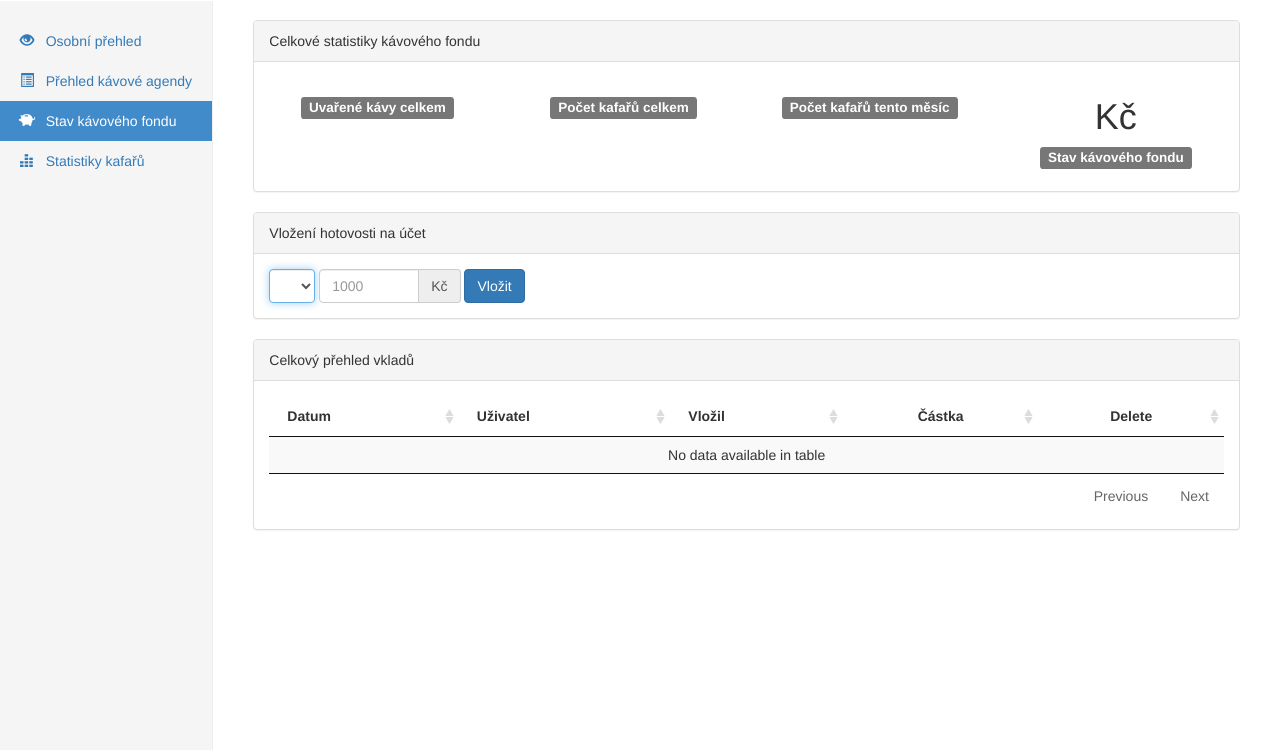
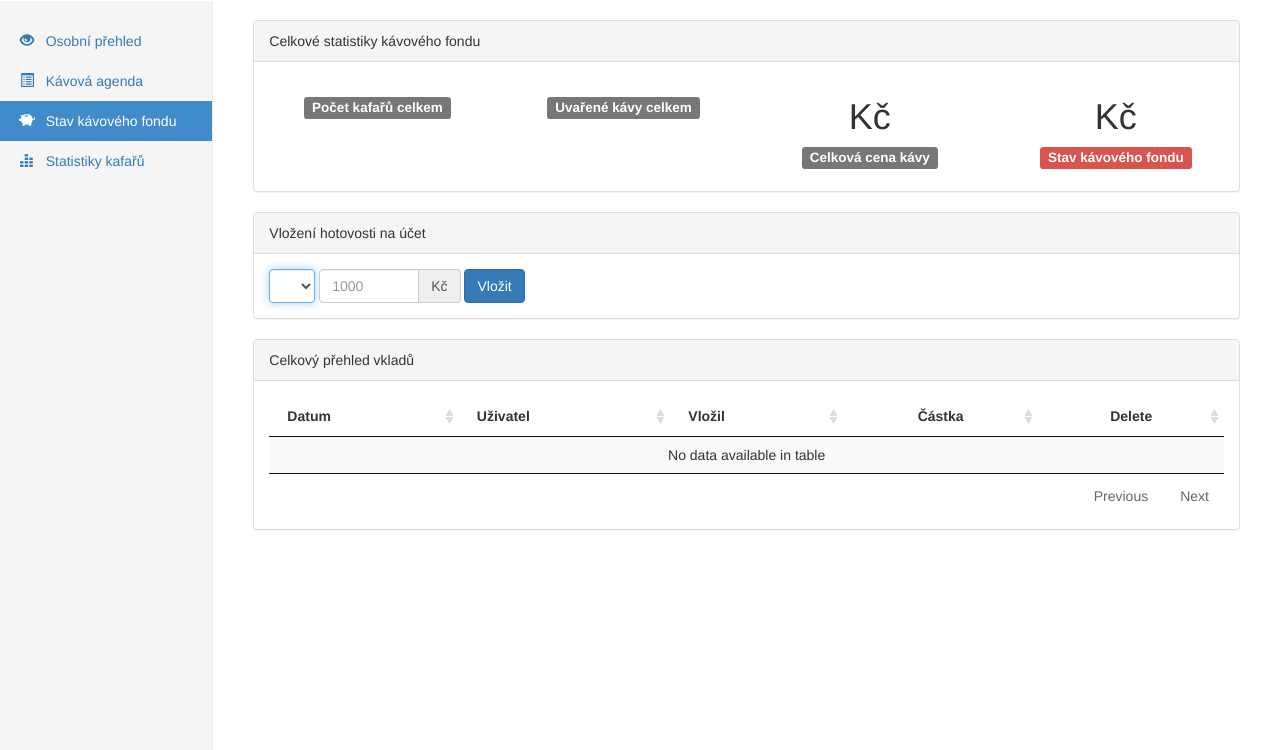
Before and after one commit to xkostejx/rca, a Flask app: template app/templates/balance.html in a window 1280 px wide. Shown: the part 50-800 px from the top of the page. Run offline with Flask 2, Linux system fonts and the light colour scheme; the template is opened without the code that fills it: values that come from a table or form of the project are taken from there, others are empty; parts of the project's set-up code (start-up, migrations or seed data) failed here and were passed over; some libraries are stand-ins or nearby versions.

Commit message:
Minor visual fix

```diff
--- a/app/__init__.py
+++ b/app/__init__.py
@@ -35,8 +35,6 @@ from app.mod_data.controllers import mod_data as data_module
 # Register blueprint(s)
 app.register_blueprint(view_module)
 app.register_blueprint(data_module)
-# app.register_blueprint(xyz_module)
-# ..
 
 # Build the database:
 # This will create the database file using SQLAlchemy
--- a/app/mod_data/constants.py
+++ b/app/mod_data/constants.py
@@ -5,7 +5,7 @@ class Constants():
 
 	SQL_GLOBAL_SUMMARY = "SELECT ct.coffee_count as coffee_today, cm.coffee_count as coffee_month, co.coffee_count as coffee_overall, (co.price_sum*-1) + do.deposit_sum as balance FROM (SELECT count(id) as coffee_count FROM coffee WHERE DATE(date_created) = CURDATE()) as ct,(SELECT count(id) as coffee_count FROM coffee WHERE DATE_FORMAT(date_created,'%m-%Y') = DATE_FORMAT(NOW(),'%m-%Y')) as cm, (SELECT count(id) as coffee_count, sum(price) as price_sum FROM coffee) as co, (SELECT sum(amount) as deposit_sum FROM deposit) as do"
 
-	SQL_BALANCE_SUMMARY = "SELECT count(c.id) as coffee_count, count(distinct(c.user_id)) as user_count, cm.user_month_count, (co.price_sum*-1) + do.deposit_sum as balance FROM coffee c, (SELECT sum(price) as price_sum FROM coffee) as co, (SELECT sum(amount) as deposit_sum FROM deposit) as do, (SELECT count(distinct(user_id)) as user_month_count FROM coffee WHERE DATE_FORMAT(date_created,'%m-%Y') = DATE_FORMAT(NOW(),'%m-%Y')) cm"
+	SQL_BALANCE_SUMMARY = "SELECT count(c.id) as coffee_count, count(distinct(c.user_id)) as user_count, cm.user_month_count, co.price_sum as price_sum, (co.price_sum*-1) + do.deposit_sum as balance FROM coffee c, (SELECT sum(price) as price_sum FROM coffee) as co, (SELECT sum(amount) as deposit_sum FROM deposit) as do, (SELECT count(distinct(user_id)) as user_month_count FROM coffee WHERE DATE_FORMAT(date_created,'%m-%Y') = DATE_FORMAT(NOW(),'%m-%Y')) cm"
 
 	SQL_USERS = "SELECT * FROM users ORDER BY fullname"
 
--- a/app/templates/balance.html
+++ b/app/templates/balance.html
@@ -62,23 +62,23 @@
 
 			<div class="row placeholders2">
 				<div class="col-xs-6 col-sm-3">
+					<h1>{{ dbalancesum.user_count }}</h1>
+					<h4><span class="label label-default">Počet kafařů celkem</span></h4>
+					<span class="text-muted"></span>
+				</div>
+				<div class="col-xs-6 col-sm-3">
 					<h1>{{ dbalancesum.coffee_count }}</h1>
 					<h4><span class="label label-default">Uvařené kávy celkem</span></h4>
 					<span class="text-muted"></span>
 				</div>
 				<div class="col-xs-6 col-sm-3">
-					<h1>{{ dbalancesum.user_count }}</h1>
-					<h4><span class="label label-default">Počet kafařů celkem</span></h4>
-					<span class="text-muted"></span>
-				</div>
-				<div class="col-xs-6 col-sm-3">
-					<h1>{{ dbalancesum.user_month_count }}</h1>
-					<h4><span class="label label-default">Počet kafařů tento měsíc</span></h4>
+					<h1>{{ dbalancesum.price_sum }} Kč</h1>
+					<h4><span class="label label-default">Celková cena kávy</span></h4>
 					<span class="text-muted"></span>
 				</div>
 				<div class="col-xs-6 col-sm-3">
 					<h1>{{ dbalancesum.balance }} Kč</h1>
-					<h4><span class="label label-default">Stav kávového fondu</span></h4>
+					<h4><span class="label label-{{'default' if dbalancesum.balance|int > 0 else 'danger'}}">Stav kávového fondu</span></h4>
 					<span class="text-muted"></span>
 				</div>
 			</div>
--- a/app/templates/base.html
+++ b/app/templates/base.html
@@ -74,7 +74,7 @@
 
 	    {% set navigation_bar = [
 		('/view/personal/', 'personal', 'Osobní přehled', 'eye-open'),
-		('/view/global/', 'global', 'Přehled kávové agendy', 'list-alt'),
+		('/view/global/', 'global', 'Kávová agenda', 'list-alt'),
 		('/view/balance/', 'balance', 'Stav kávového fondu', 'piggy-bank'),
 		('/view/search/', 'search', 'Statistiky kafařů', 'equalizer')
 		]
--- a/app/templates/global.html
+++ b/app/templates/global.html
@@ -80,7 +80,7 @@
 				</div>
 				<div class="col-xs-6 col-sm-3">
 					<h1 id="balance">{{ dglobalsum.balance }} Kč</h1>
-					<h4><span class="label label-default">Stav kávového fondu</span></h4>
+					<h4><span class="label label-{{'default' if dglobalsum.balance|int > 0 else 'danger'}}">Stav kávového fondu</span></h4>
 					<span class="text-muted"></span>
 				</div>
 			</div>
--- a/app/templates/personal.html
+++ b/app/templates/personal.html
@@ -78,8 +78,8 @@
 				</div>
 
 				<div class="col-xs-6 col-sm-3">
-					<h1 id="balance">{{dusersum.balance}} Kč</h1>
-					<h4><span class="label label-default">Stav mého kávového účtu</h4>
+					<h1 id="balance">{{dusersum.balance }} Kč</h1>
+					<h4><span class="label label-{{'default' if dusersum.balance|int > 0 else 'danger'}}">Stav mého kávového účtu</h4>
 				</div>
 			</div>
 		</div>
```
